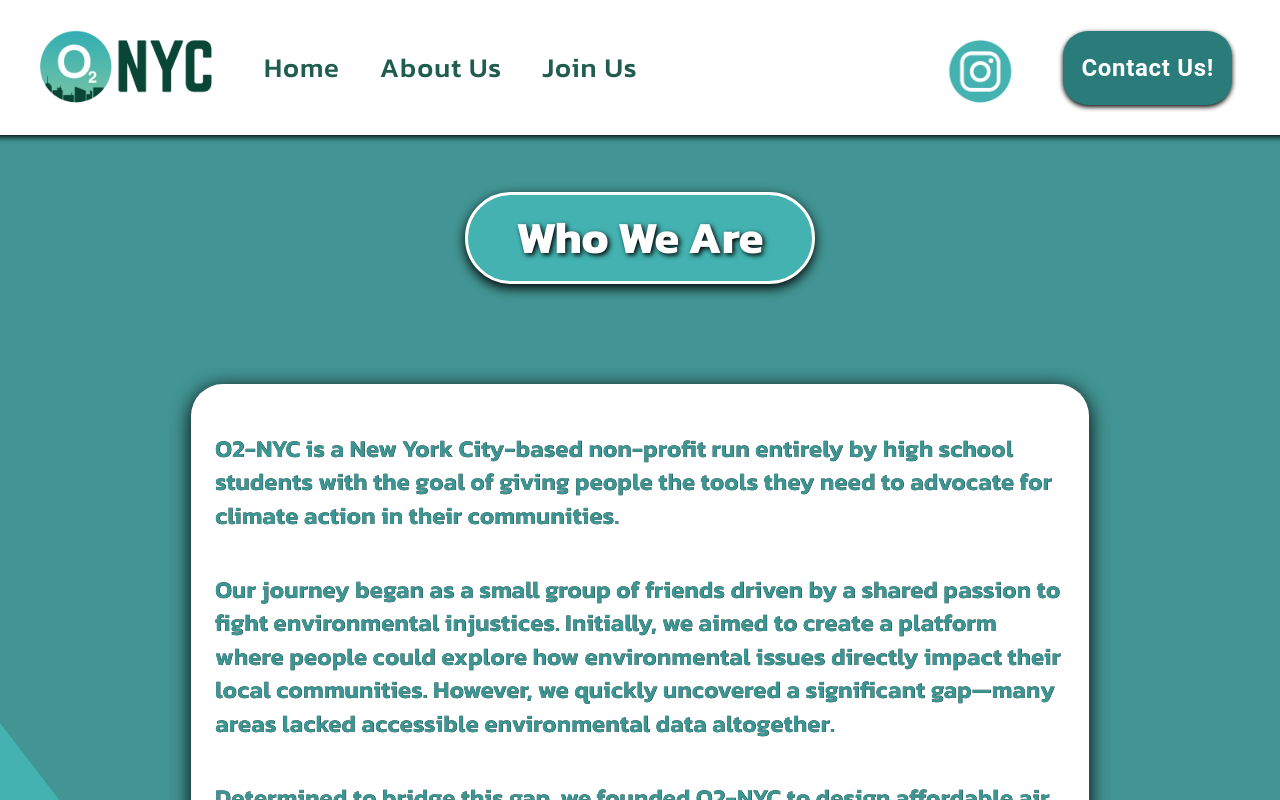
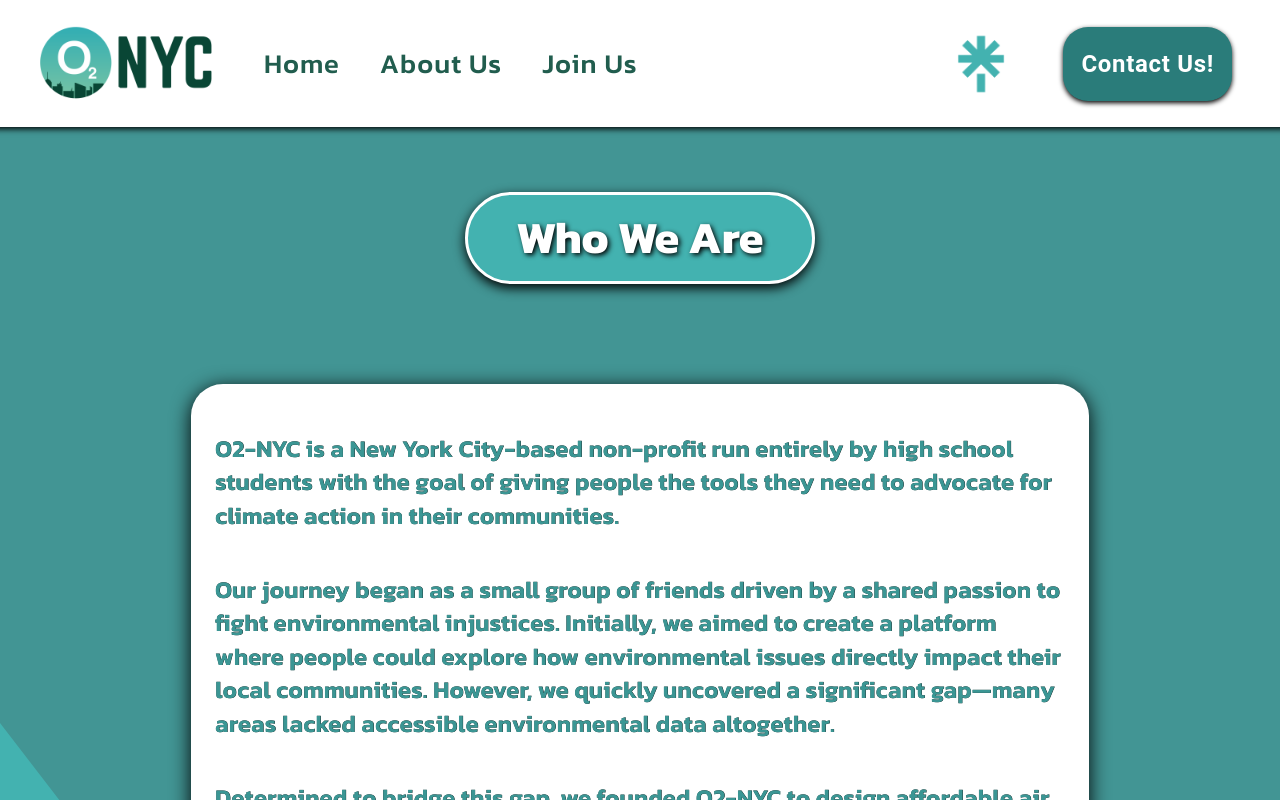
Before and after one commit to ardianagoes/o2nyc, a React (Create React App) app: page /about in a window 1280 px wide. Shown: the top 800 px of the page. Built offline with nearby package versions, Linux system fonts and the light colour scheme.

Commit message:
switched insta in navbar to linktree

```diff
--- a/src/comp/Footer.css
+++ b/src/comp/Footer.css
@@ -105,7 +105,7 @@
 
 	.contact-box .MuiTypography-body1 {
 		margin-right: 1rem;
-		font-size: 1.5rem !important;
+		font-size: 1.1rem !important;
 		font-weight: 500;
 	}
 }
--- a/src/comp/Navbar.css
+++ b/src/comp/Navbar.css
@@ -105,8 +105,8 @@
 }
 
 .mobile-menu-icon {
-	height: 40px;
-	width: 40px;
+	height: 50px;
+	width: 50px;
 }
 
 .mobile-menu-extras {
@@ -171,7 +171,6 @@
 }
 
 .navbar-social-icon {
-	margin-top: 1rem;
 	height: 100px;
 	width: 100px;
 	display: block;
--- a/src/comp/Navbar.jsx
+++ b/src/comp/Navbar.jsx
@@ -4,7 +4,6 @@ import "./Navbar.css";
 import MenuIcon from '@mui/icons-material/Menu';
 import CloseIcon from '@mui/icons-material/Close';
 
-const INSTAGRAM_URL = "https://www.instagram.com/o2nyc_/";
 const GOOGLE_FORM_URL = "https://forms.gle/12Fkbe73fsZ3w2Fg7";
 const Navbar = () => {
   const [scrolling, setScrolling] = useState(false);
@@ -51,12 +50,12 @@ const Navbar = () => {
         </Box>
         <Box className="navbar-right">
           <Link
-            href={INSTAGRAM_URL}
+            href="https://linktr.ee/o2nyc"
             className="insta-nav"
             rel="noopener noreferrer"
             target="_blank"
           >
-            <img src={"/images/instagram.png"} alt="Instagram logo" className="navbar-social-icon"/>
+            <img src={"/images/linktree.png"} alt="linktree logo" className="navbar-social-icon"/>
           </Link>
           <Button
             variant="contained"
@@ -127,7 +126,7 @@ const Navbar = () => {
           borderBottom: '1px solid #eee'
           }}>Join Us</Link>
         <Box className="mobile-menu-extras">
-          <Link href={INSTAGRAM_URL} className="mobile-menu-item social" target="_blank" rel="noopener noreferrer" onClick={handleMobileMenuClose} sx={{
+          <Link href="https://linktr.ee/o2nyc" className="mobile-menu-item social" target="_blank" rel="noopener noreferrer" onClick={handleMobileMenuClose} sx={{
           display: 'block',
           padding: '1rem 1.5rem',
           fontFamily: '"Kanit", serif',
@@ -137,7 +136,7 @@ const Navbar = () => {
           textAlign: 'center',
           borderBottom: '1px solid #eee'
           }}>
-            <img src={"/images/instagram.png"} alt="Instagram" className="mobile-menu-icon"/> Instagram
+            <img src={"/images/linktree.png"} alt="Instagram" className="mobile-menu-icon"/> Linktree
           </Link>
           <Button
             variant="outlined"
```
